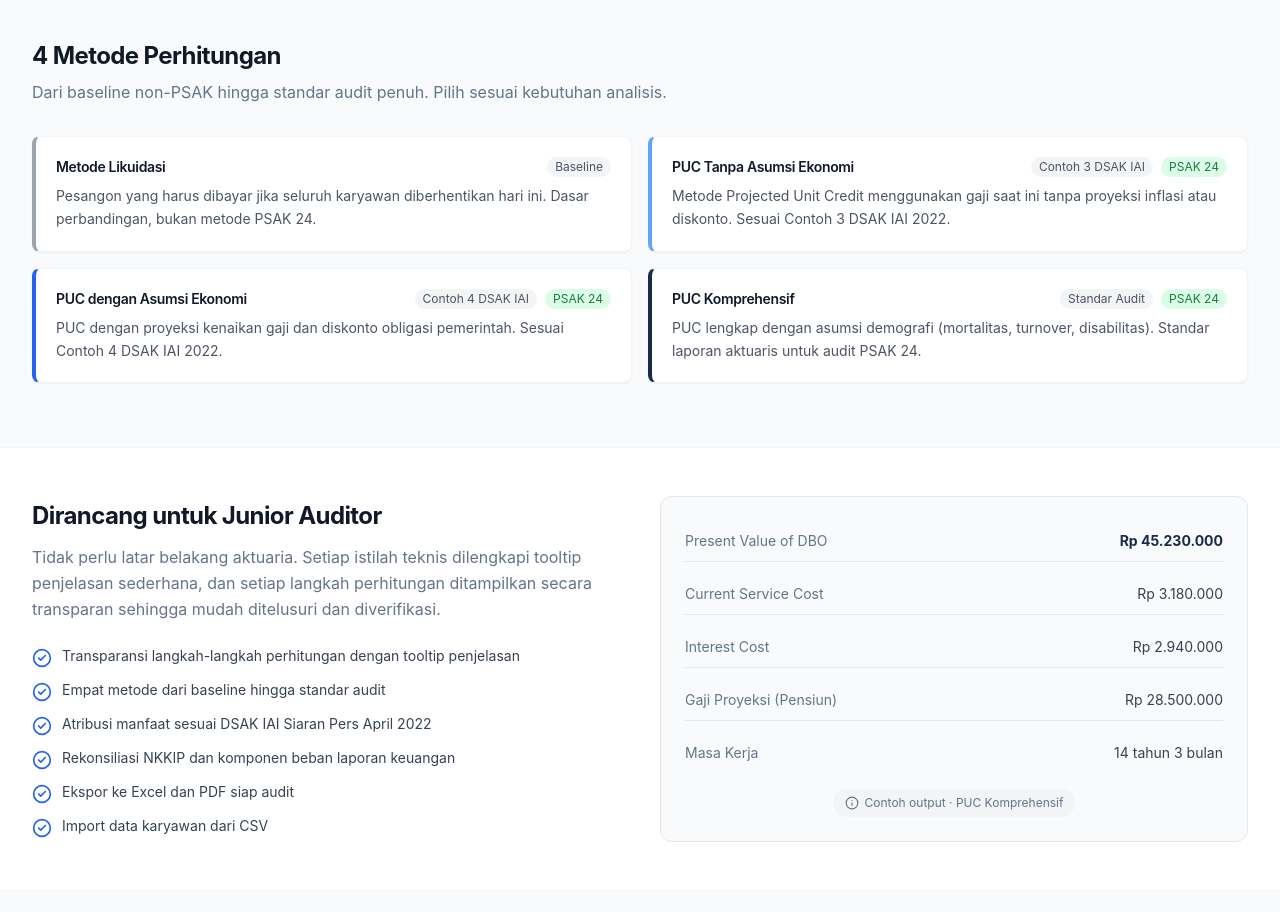
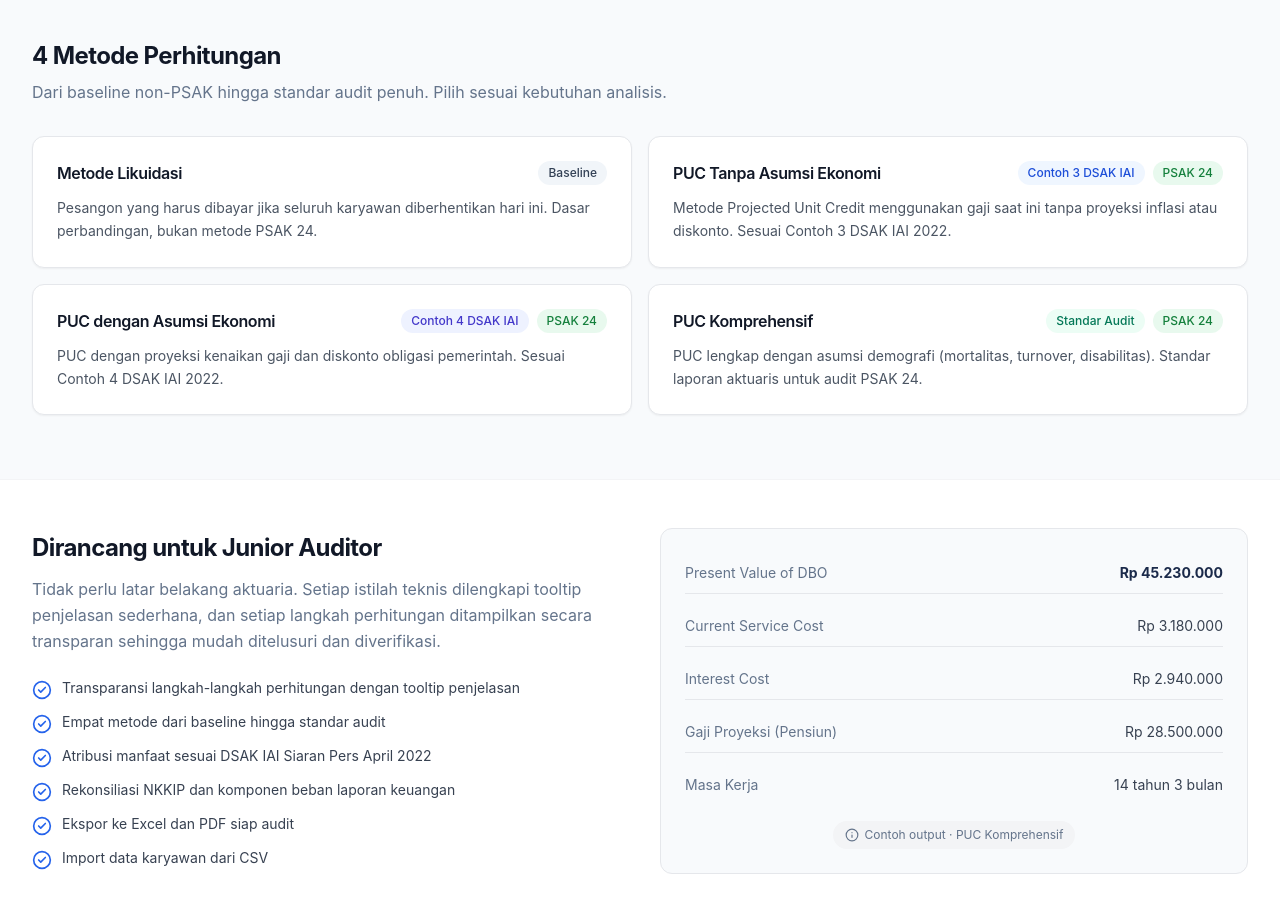
Before and after one commit to kapkbssamarinda/puc-v2, a Next.js app: page / in a window 1280 px wide. Shown: the part 780-1692 px from the top of the page. Built offline with nearby package versions, Linux system fonts and the light colour scheme; no server answers.

Commit message:
Enhance UI/UX with SweetAlert2 for logout confirmation and update styles for dark mode compatibility

```diff
--- a/src/app/globals.css
+++ b/src/app/globals.css
@@ -9,7 +9,7 @@
   }
 
   body {
-    @apply bg-surface text-gray-900 antialiased;
+    @apply bg-surface text-gray-900 antialiased dark:bg-primary-900 dark:text-gray-100;
   }
 
   h1, h2, h3, h4 {
--- a/src/app/page.tsx
+++ b/src/app/page.tsx
@@ -51,7 +51,7 @@ const metodePerhitungan = [
     deskripsi:
       "Pesangon yang harus dibayar jika seluruh karyawan diberhentikan hari ini. Dasar perbandingan, bukan metode PSAK 24.",
     psak: false,
-    borderColor: "border-l-gray-400",
+    tagColor: "bg-slate-100 text-slate-700 dark:bg-slate-800 dark:text-slate-300",
     tag: "Baseline",
   },
   {
@@ -60,7 +60,7 @@ const metodePerhitungan = [
     deskripsi:
       "Metode Projected Unit Credit menggunakan gaji saat ini tanpa proyeksi inflasi atau diskonto. Sesuai Contoh 3 DSAK IAI 2022.",
     psak: true,
-    borderColor: "border-l-blue-400",
+    tagColor: "bg-blue-50 text-blue-700 dark:bg-blue-900/30 dark:text-blue-300",
     tag: "Contoh 3 DSAK IAI",
   },
   {
@@ -69,7 +69,7 @@ const metodePerhitungan = [
     deskripsi:
       "PUC dengan proyeksi kenaikan gaji dan diskonto obligasi pemerintah. Sesuai Contoh 4 DSAK IAI 2022.",
     psak: true,
-    borderColor: "border-l-blue-600",
+    tagColor: "bg-indigo-50 text-indigo-700 dark:bg-indigo-900/30 dark:text-indigo-300",
     tag: "Contoh 4 DSAK IAI",
   },
   {
@@ -78,7 +78,7 @@ const metodePerhitungan = [
     deskripsi:
       "PUC lengkap dengan asumsi demografi (mortalitas, turnover, disabilitas). Standar laporan aktuaris untuk audit PSAK 24.",
     psak: true,
-    borderColor: "border-l-primary",
+    tagColor: "bg-emerald-50 text-emerald-700 dark:bg-emerald-900/30 dark:text-emerald-300",
     tag: "Standar Audit",
   },
 ];
@@ -145,7 +145,7 @@ export default function HomePage() {
             <Link
               key={href}
               href={href}
-              className="group bg-white rounded-xl shadow-lg hover:shadow-xl transition-all duration-200 overflow-hidden border border-gray-100 hover:-translate-y-1"
+              className="group bg-white dark:bg-primary-800 rounded-xl shadow-lg hover:shadow-2xl transition-all duration-500 ease-expo-out overflow-hidden border border-gray-100 dark:border-primary-700 hover:-translate-y-1"
             >
               <div className={`${color} p-4 flex items-center justify-between`}>
                 <div className="flex items-center gap-3">
@@ -162,8 +162,8 @@ export default function HomePage() {
                 </span>
               </div>
               <div className="p-5">
-                <p className="text-gray-600 text-sm leading-relaxed">{description}</p>
-                <div className="mt-4 flex items-center gap-1 text-secondary text-sm font-medium group-hover:gap-2 transition-all">
+                <p className="text-gray-600 dark:text-gray-300 text-sm leading-relaxed">{description}</p>
+                <div className="mt-4 flex items-center gap-1 text-secondary dark:text-secondary-400 text-sm font-medium group-hover:gap-2 transition-all">
                   Buka <ArrowRight className="w-4 h-4" />
                 </div>
               </div>
@@ -175,8 +175,8 @@ export default function HomePage() {
       {/* ── Metode Perhitungan ── */}
       <section className="max-w-7xl mx-auto px-4 sm:px-6 lg:px-8 py-16">
         <div className="mb-8">
-          <h2 className="text-2xl font-bold text-gray-900 mb-2">4 Metode Perhitungan</h2>
-          <p className="text-muted">
+          <h2 className="text-2xl font-bold text-gray-900 dark:text-white mb-2">4 Metode Perhitungan</h2>
+          <p className="text-muted dark:text-gray-400">
             Dari baseline non-PSAK hingga standar audit penuh. Pilih sesuai kebutuhan analisis.
           </p>
         </div>
@@ -184,44 +184,44 @@ export default function HomePage() {
           {metodePerhitungan.map((m) => (
             <div
               key={m.kode}
-              className={`bg-white rounded-lg border border-gray-100 border-l-4 ${m.borderColor} p-5 shadow-sm`}
+              className="bg-white dark:bg-primary-800 rounded-xl border border-gray-200 dark:border-primary-700 p-6 shadow-sm hover:shadow-md transition-shadow duration-300"
             >
-              <div className="flex items-start justify-between gap-3 mb-2">
-                <h3 className="font-semibold text-gray-900 text-sm">{m.nama}</h3>
+              <div className="flex items-start justify-between gap-3 mb-3">
+                <h3 className="font-semibold text-gray-900 dark:text-white text-base">{m.nama}</h3>
                 <div className="flex gap-2 flex-shrink-0">
-                  <span className="text-xs bg-gray-100 text-gray-600 px-2 py-0.5 rounded-full whitespace-nowrap">
+                  <span className={`text-xs px-2.5 py-1 rounded-full font-medium whitespace-nowrap ${m.tagColor}`}>
                     {m.tag}
                   </span>
                   {m.psak && (
-                    <span className="text-xs bg-green-100 text-green-700 px-2 py-0.5 rounded-full whitespace-nowrap">
+                    <span className="text-xs bg-green-500/10 text-green-700 dark:text-green-400 px-2.5 py-1 rounded-full font-medium whitespace-nowrap">
                       PSAK 24
                     </span>
                   )}
                 </div>
               </div>
-              <p className="text-gray-600 text-sm leading-relaxed">{m.deskripsi}</p>
+              <p className="text-gray-600 dark:text-gray-300 text-sm leading-relaxed">{m.deskripsi}</p>
             </div>
           ))}
         </div>
       </section>
 
       {/* ── Fitur Kunci ── */}
-      <section className="bg-white border-y border-gray-100">
+      <section className="bg-white dark:bg-primary-900 border-y border-gray-100 dark:border-primary-800">
         <div className="max-w-7xl mx-auto px-4 sm:px-6 lg:px-8 py-12">
           <div className="grid grid-cols-1 lg:grid-cols-2 gap-10 items-center">
             <div>
-              <h2 className="text-2xl font-bold text-gray-900 mb-3">
+              <h2 className="text-2xl font-bold text-gray-900 dark:text-white mb-3">
                 Dirancang untuk Junior Auditor
               </h2>
-              <p className="text-muted leading-relaxed mb-6">
+              <p className="text-muted dark:text-gray-400 leading-relaxed mb-6">
                 Tidak perlu latar belakang aktuaria. Setiap istilah teknis dilengkapi tooltip
                 penjelasan sederhana, dan setiap langkah perhitungan ditampilkan secara
                 transparan sehingga mudah ditelusuri dan diverifikasi.
               </p>
               <ul className="space-y-3">
                 {fiturKunci.map((f) => (
-                  <li key={f} className="flex items-start gap-2.5 text-sm text-gray-700">
-                    <CheckCircle2 className="w-5 h-5 text-secondary flex-shrink-0 mt-0.5" />
+                  <li key={f} className="flex items-start gap-2.5 text-sm text-gray-700 dark:text-gray-300">
+                    <CheckCircle2 className="w-5 h-5 text-secondary dark:text-secondary-400 flex-shrink-0 mt-0.5" />
                     {f}
                   </li>
                 ))}
@@ -229,7 +229,7 @@ export default function HomePage() {
             </div>
 
             {/* Ilustrasi output */}
-            <div className="bg-surface rounded-xl p-6 border border-gray-200">
+            <div className="bg-surface dark:bg-primary-800/50 rounded-xl p-6 border border-gray-200 dark:border-primary-700">
               <div className="space-y-3">
                 {[
                   {
@@ -244,11 +244,11 @@ export default function HomePage() {
                 ].map((item) => (
                   <div
                     key={item.label}
-                    className="flex items-center justify-between py-2.5 border-b border-gray-200 last:border-0"
+                    className="flex items-center justify-between py-2.5 border-b border-gray-200 dark:border-primary-700/50 last:border-0"
                   >
-                    <span className="text-sm text-muted">{item.label}</span>
+                    <span className="text-sm text-muted dark:text-gray-400">{item.label}</span>
                     <span
-                      className={`text-sm ${item.bold ? "font-bold text-primary" : "text-gray-700"}`}
+                      className={`text-sm ${item.bold ? "font-bold text-primary dark:text-white" : "text-gray-700 dark:text-gray-300"}`}
                     >
                       {item.nilai}
                     </span>
@@ -256,7 +256,7 @@ export default function HomePage() {
                 ))}
               </div>
               <div className="mt-4 text-center">
-                <span className="inline-flex items-center gap-1.5 text-xs text-muted bg-gray-100 px-3 py-1.5 rounded-full">
+                <span className="inline-flex items-center gap-1.5 text-xs text-muted dark:text-gray-400 bg-gray-100 dark:bg-primary-800 px-3 py-1.5 rounded-full">
                   <Info className="w-3.5 h-3.5" />
                   Contoh output · PUC Komprehensif
                 </span>
@@ -268,8 +268,8 @@ export default function HomePage() {
 
       {/* ── CTA ── */}
       <section className="max-w-7xl mx-auto px-4 sm:px-6 lg:px-8 py-16 text-center">
-        <h2 className="text-2xl font-bold text-gray-900 mb-3">Siap Menghitung?</h2>
-        <p className="text-muted mb-6 max-w-xl mx-auto">
+        <h2 className="text-2xl font-bold text-gray-900 dark:text-white mb-3">Siap Menghitung?</h2>
+        <p className="text-muted dark:text-gray-400 mb-6 max-w-xl mx-auto">
           Mulai dengan kalkulator individual untuk satu karyawan, atau langsung gunakan
           batch untuk seluruh perusahaan.
         </p>
@@ -283,7 +283,7 @@ export default function HomePage() {
           </Link>
           <Link
             href="/batch"
-            className="inline-flex items-center gap-2 bg-white hover:bg-gray-50 text-primary font-semibold px-6 py-3 rounded-lg transition-colors border border-gray-300"
+            className="inline-flex items-center gap-2 bg-white dark:bg-primary-800 hover:bg-gray-50 dark:hover:bg-primary-700 text-primary dark:text-white font-semibold px-6 py-3 rounded-lg transition-colors border border-gray-300 dark:border-primary-700"
           >
             <Users className="w-5 h-5" />
             Batch Multi-Karyawan
--- a/tailwind.config.ts
+++ b/tailwind.config.ts
@@ -8,6 +8,9 @@ const config: Config = {
   ],
   theme: {
     extend: {
+      transitionTimingFunction: {
+        'expo-out': 'cubic-bezier(0.16, 1, 0.3, 1)',
+      },
       colors: {
         primary: {
           DEFAULT: "#1B2A4A",
```
Also changed, not shown: 2 other files (tests, documents, lock files or other folders).
